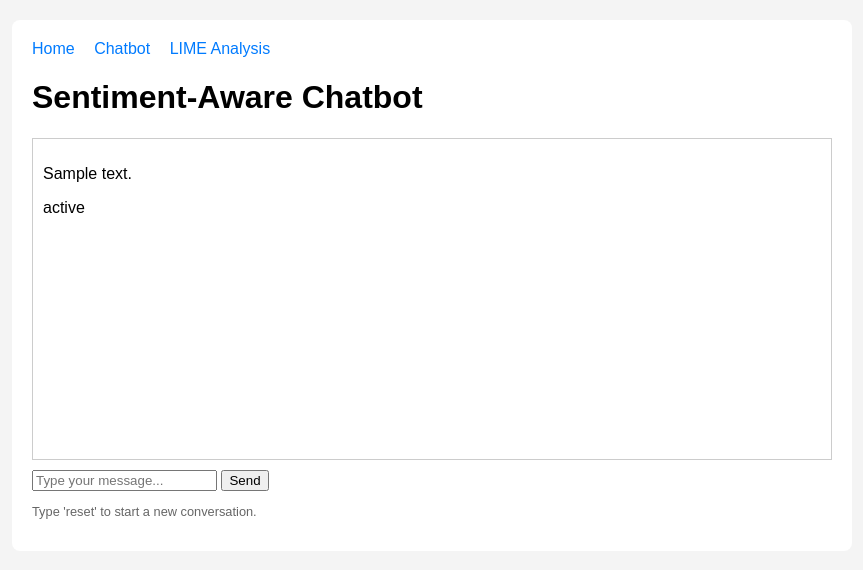
After one commit to sahil-more-405/GenAI_Sentiment_Analysis, a FastAPI app: template App/app/templates/chatbot.html in a window 1280 px wide. The commit adds this page. Shown: the top 570 px of the page, without its empty margins (208-1071 px from the left). Run offline with FastAPI, Linux system fonts and the light colour scheme; the template is opened without the code that fills it: most values are stand-ins (such as "Sample title", 1, 10 or a date in 2020).

Commit message:
Added Feaatures

```diff
--- a/App/app/main.py
+++ b/App/app/main.py
@@ -1,10 +1,12 @@
-
 from fastapi import FastAPI, Request, Form
 from fastapi.responses import HTMLResponse
 from fastapi.templating import Jinja2Templates
 from fastapi.staticfiles import StaticFiles
 from pydantic import BaseModel
-from app.predict import predict
+import lime
+import lime.lime_text
+import numpy as np
+from app.predict import predict, tokenizer
 
 app = FastAPI(
     title="GenAI-Driven Product Review Sentiment Analyzer",
@@ -16,11 +18,28 @@ app = FastAPI(
 app.mount("/static", StaticFiles(directory="app/static"), name="static")
 templates = Jinja2Templates(directory="app/templates")
 
-# In-memory storage for recent reviews
+# In-memory storage
 recent_reviews = []
+chat_history = []
+cumulative_sentiment = 0
+conversation_over = False
 
-class PredictionRequest(BaseModel):
-    text: str
+# Simple Knowledge Base for RAG
+KNOWLEDGE_BASE = {
+    "shipping": "Our standard shipping takes 3-5 business days. Expedited shipping is available for an additional cost.",
+    "return policy": "You can return any item within 30 days for a full refund. Please visit our returns page for more details.",
+    "track order": "To track your order, please use the tracking number sent to your email or visit the 'My Orders' section of your account.",
+    "contact": "You can contact our support team via the 'Contact Us' page on our website.",
+    "default": "I'm not sure how to answer that. Could you please rephrase your question?"
+}
+
+def retrieve_from_kb(query: str) -> str:
+    """A simple retrieval function for our RAG-like structure."""
+    query = query.lower()
+    for keyword, answer in KNOWLEDGE_BASE.items():
+        if keyword in query:
+            return answer
+    return KNOWLEDGE_BASE["default"]
 
 @app.get("/", response_class=HTMLResponse)
 async def home(request: Request):
@@ -31,9 +50,81 @@ async def predict_text(request: Request, text: str = Form(...)):
     prediction = predict(text)
     review = {"text": text, "sentiment": prediction["sentiment"], "confidence": f"{prediction['confidence']:.2%}"}
 
-    # Add to recent reviews and keep only the last 5
     recent_reviews.insert(0, review)
     if len(recent_reviews) > 5:
         recent_reviews.pop()
 
     return templates.TemplateResponse("index.html", {"request": request, "prediction": review, "reviews": recent_reviews})
+
+@app.get("/chatbot", response_class=HTMLResponse)
+async def chatbot_page(request: Request):
+    return templates.TemplateResponse("chatbot.html", {"request": request, "chat_history": chat_history, "conversation_over": conversation_over})
+
+@app.post("/chatbot", response_class=HTMLResponse)
+async def chat(request: Request, text: str = Form(...)):
+    global cumulative_sentiment, conversation_over
+
+    if text.lower() in ["clear", "reset"]:
+        startup_event()
+        return templates.TemplateResponse("chatbot.html", {"request": request, "chat_history": chat_history, "conversation_over": conversation_over})
+
+    if conversation_over:
+        return templates.TemplateResponse("chatbot.html", {"request": request, "chat_history": chat_history, "conversation_over": conversation_over})
+
+    chat_history.append({"sender": "user", "message": text})
+
+    # 1. Analyze sentiment of the user's message
+    prediction = predict(text)
+    sentiment = prediction['sentiment']
+
+    # 2. Update cumulative sentiment score
+    if sentiment == 'Positive':
+        cumulative_sentiment += 1
+    elif sentiment == 'Negative':
+        cumulative_sentiment -= 1
+
+    # 3. Determine bot's response based on sentiment
+    if cumulative_sentiment < -1:
+        bot_message = "I'm sorry that I wasn't able to help you. I can connect you to a human agent to resolve this issue."
+        conversation_over = True
+    else:
+        # 4. Retrieve answer from Knowledge Base (RAG)
+        bot_message = retrieve_from_kb(text)
+
+    # 5. Determine conversation status
+    if cumulative_sentiment <= -1:
+        status = "Negative"
+    elif cumulative_sentiment >= 1:
+        status = "Positive"
+    else:
+        status = "Neutral"
+
+    chat_history.append({"sender": "bot", "message": bot_message, "status": f"Conversation Status: {status}"})
+
+    return templates.TemplateResponse("chatbot.html", {"request": request, "chat_history": chat_history, "conversation_over": conversation_over})
+
+
+@app.get("/lime-analysis", response_class=HTMLResponse)
+async def lime_page(request: Request):
+    return templates.TemplateResponse("lime-analysis.html", {"request": request})
+
+@app.post("/lime-analysis", response_class=HTMLResponse)
+async def get_lime_analysis(request: Request, text: str = Form(...)):
+    explainer = lime.lime_text.LimeTextExplainer(class_names=["Negative", "Neutral", "Positive"])
+
+    def predictor(texts):
+        outputs = [predict(t) for t in texts]
+        raw_confidences = [o['raw_confidence'] for o in outputs]
+        return np.array(raw_confidences)
+
+    explanation = explainer.explain_instance(text, predictor, num_features=10, num_samples=500)
+
+    return templates.TemplateResponse("lime-analysis.html", {"request": request, "explanation": explanation.as_html()})
+
+@app.on_event("startup")
+async def startup_event():
+    global cumulative_sentiment, conversation_over
+    recent_reviews.clear()
+    chat_history.clear()
+    cumulative_sentiment = 0
+    conversation_over = False
--- a/App/app/predict.py
+++ b/App/app/predict.py
@@ -1,4 +1,3 @@
-
 from transformers import DistilBertForSequenceClassification, DistilBertTokenizer
 import torch
 import torch.nn.functional as F
@@ -14,8 +13,8 @@ label_map = {0: "Negative", 1: "Neutral", 2: "Positive"}
 def predict(text: str) -> dict:
     """
     This function takes a text string as input, tokenizes it,
-    passes it through the DistilBERT model, and returns the predicted sentiment
-    and confidence score.
+    passes it through the DistilBERT model, and returns the predicted sentiment,
+    confidence score, and raw probabilities.
     """
     # Tokenize the input text
     inputs = tokenizer(text, return_tensors="pt", truncation=True, padding=True)
@@ -36,4 +35,8 @@ def predict(text: str) -> dict:
     # Map the index to the corresponding label
     sentiment = label_map[predicted_class_idx]
 
-    return {"sentiment": sentiment, "confidence": confidence}
+    return {
+        "sentiment": sentiment,
+        "confidence": confidence,
+        "raw_confidence": probabilities.squeeze().tolist()
+    }
--- /dev/null
+++ b/App/app/static/styles.css
@@ -0,0 +1,38 @@
+body {
+    font-family: sans-serif;
+    background-color: #f4f4f4;
+    margin: 0;
+    padding: 20px;
+}
+
+.container {
+    max-width: 800px;
+    margin: auto;
+    background: white;
+    padding: 20px;
+    border-radius: 8px;
+}
+
+nav a {
+    margin-right: 15px;
+    text-decoration: none;
+    color: #007bff;
+}
+
+.chat-box {
+    border: 1px solid #ccc;
+    padding: 10px;
+    height: 300px;
+    overflow-y: scroll;
+    margin-bottom: 10px;
+}
+
+.chat-message.user {
+    text-align: right;
+    color: blue;
+}
+
+.chat-message.bot {
+    text-align: left;
+    color: green;
+}
--- /dev/null
+++ b/App/app/templates/chatbot.html
@@ -0,0 +1,36 @@
+<!DOCTYPE html>
+<html lang="en">
+<head>
+    <meta charset="UTF-8">
+    <meta name="viewport" content="width=device-width, initial-scale=1.0">
+    <title>Chatbot</title>
+    <link rel="stylesheet" href="{{ url_for('static', path='/styles.css') }}">
+</head>
+<body>
+    <div class="container">
+        <nav>
+            <a href="/">Home</a>
+            <a href="/chatbot">Chatbot</a>
+            <a href="/lime-analysis">LIME Analysis</a>
+        </nav>
+        <h1>Sentiment-Aware Chatbot</h1>
+        <div class="chat-box">
+            {% for chat in chat_history %}
+            <div class="chat-message {{ chat.sender }}">
+                <p>{{ chat.message }}</p>
+            </div>
+            {% if chat.status %}
+            <div class="chat-status">
+                <p>{{ chat.status }}</p>
+            </div>
+            {% endif %}
+            {% endfor %}
+        </div>
+        <form action="/chatbot" method="post">
+            <input type="text" name="text" placeholder="Type your message..." {% if conversation_over %}disabled{% endif %}>
+            <button type="submit" {% if conversation_over %}disabled{% endif %}>Send</button>
+        </form>
+        <p style="font-size: 0.8em; color: #666;">Type 'reset' to start a new conversation.</p>
+    </div>
+</body>
+</html>
```
Also changed, not shown: App/app/templates/index.html (+22 -55 lines), App/app/templates/lime-analysis.html (added, +30 -0 lines), App/requirements.txt (+25 -40 lines), 3 other files.
